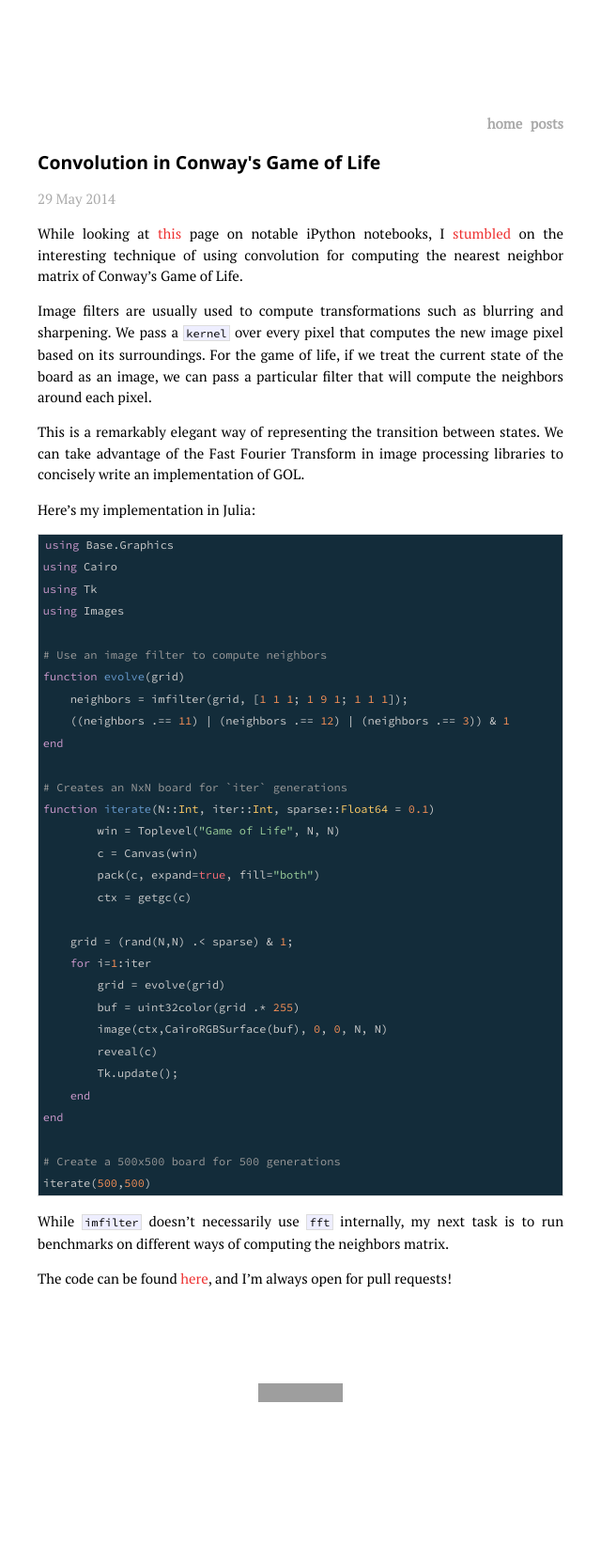
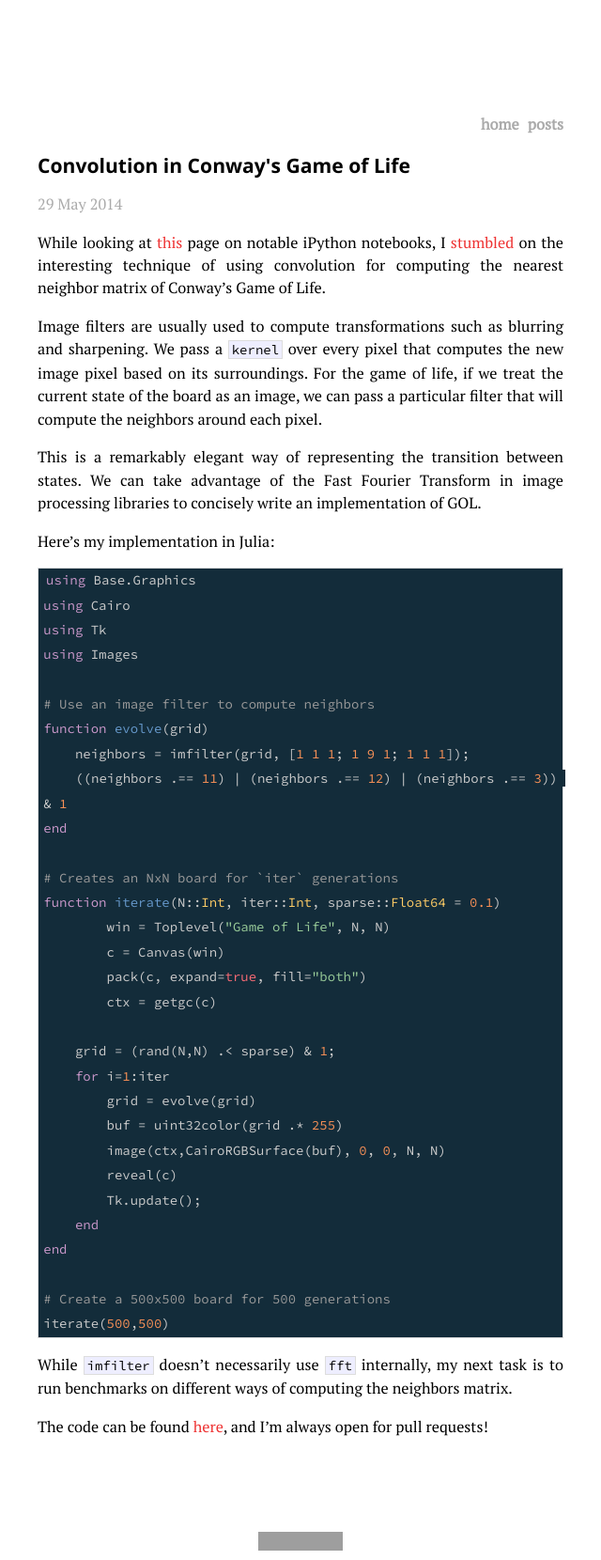
Before and after one commit to kamicut/kamicut.github.io, a Jekyll site: the page built from _posts/2014-05-29-conways-game-of-life-julia.markdown, in a window 1280 px wide. Shown: the whole page at 94% size, without its empty margins (320-960 px from the left). Built offline with Jekyll 4.4.1, drawn with Linux system fonts in a browser that asks for light colours; Markdown is read by kramdown in place of the engine named in the settings; before the commit the page ends 1500 px from its top, so only the background shows below that; grey boxes are pictures that could not be loaded.

Commit message:
Upsize font

```diff
--- a/css/main.css
+++ b/css/main.css
@@ -80,7 +80,7 @@ a:visited { color: #e33; }
 /*****************************************************************************/
 
 .site {
-  font-size: 115%;
+  font-size: 125%;
   text-align: justify;
   margin-left: 20px;
   margin-right: 20px;
@@ -188,7 +188,7 @@ h1 {
 
 code {
   font-family: 'Source Code Pro', Monaco, 'Courier New', monospace !important;
-  font-size: 12px;
+  font-size: 14px;
   white-space: pre-wrap;
 }
 
```
